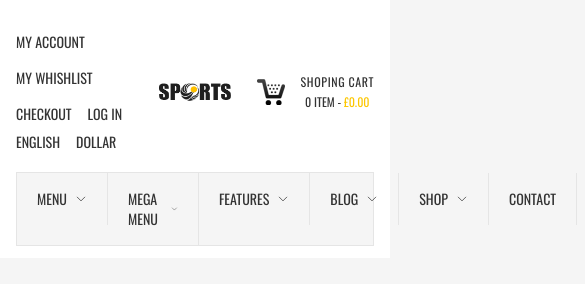
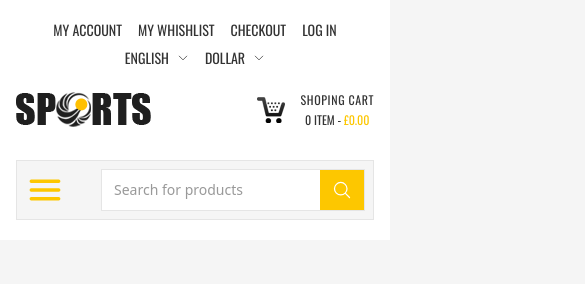
Before and after one commit to AlirezaHassankhani/sport-website, a website built with Vite: page index.html in a window 390 px wide. Shown: the top 284 px of the page, 585 px wide, since content can reach past the window. Built offline with nearby package versions, Linux system fonts and the light colour scheme.

Commit message:
responsive header

```diff
--- a/index.html
+++ b/index.html
@@ -6,11 +6,13 @@
     <title>navin sazan</title>
   </head>
   <body>
-    <header class="container bg-white py-3">
+    <header class="container bg-white py-5">
       <div class="container-content">
-        <div class="flex items-center py-5">
         <div
-            class="flex flex-col gap-2 font-oswald-regular uppercase text-sm flex-2/5"
+          class="relative flex max-lg:flex-col justify-between lg:items-center gap-y-6 mb-8"
+        >
+          <div
+            class="flex flex-col sm:max-lg:flex-row max-lg:items-center justify-between gap-2 font-oswald-regular uppercase text-sm"
           >
             <nav class="flex flex-wrap gap-4">
               <a href="#">my account</a>
@@ -20,16 +22,48 @@
             </nav>
 
             <div class="flex gap-4">
-              <a href="#">english</a>
-              <a href="#">dollar</a>
+              <a href="#">
+                <div class="flex items-center gap-2">
+                  <p>english</p>
+
+                  <svg
+                    fill="none"
+                    viewBox="0 0 24 24"
+                    stroke-width="1.5"
+                    stroke="currentColor"
+                    class="size-3"
+                  >
+                    <use href="icon.svg#chevron-down"></use>
+                  </svg>
+                </div>
+              </a>
+
+              <a href="#">
+                <div class="flex items-center gap-2">
+                  <p>dollar</p>
+
+                  <svg
+                    fill="none"
+                    viewBox="0 0 24 24"
+                    stroke-width="1.5"
+                    stroke="currentColor"
+                    class="size-3"
+                  >
+                    <use href="icon.svg#chevron-down"></use>
+                  </svg>
+                </div>
+              </a>
             </div>
           </div>
 
-          <div class="flex-1/5">
-            <img src="./images/logo.png" class="mx-auto" alt="logo" />
+          <div class="flex justify-between">
+            <div class="lg:absolute left-1/2 lg:-translate-x-1/2">
+              <a href="/">
+                <img src="./images/logo.png" alt="logo" />
+              </a>
             </div>
 
-          <div class="flex justify-end items-center gap-4 flex-2/5">
+            <div class="flex justify-end items-center gap-4">
               <div>
                 <img src="./images/icon-cart.png" alt="" />
               </div>
@@ -42,11 +76,24 @@
               </div>
             </div>
           </div>
+        </div>
 
         <div
           class="bg-primary-100 border border-primary-200 flex justify-between items-center"
         >
-          <ul class="flex">
+          <div class="lg:hidden ml-2 text-yellow-400">
+            <svg
+              fill="none"
+              viewBox="0 0 24 24"
+              stroke-width="2"
+              stroke="currentColor"
+              class="size-10"
+            >
+              <use href="icon.svg#bar"></use>
+            </svg>
+          </div>
+
+          <ul class="flex shrink-0 max-lg:hidden">
             <li>
               <div
                 class="flex items-center gap-2 text-sm py-4 px-5 cursor-pointer border-r border-primary-200"
@@ -54,18 +101,13 @@
                 <p class="uppercase font-oswald-regular">menu</p>
 
                 <svg
-                  xmlns="http://www.w3.org/2000/svg"
                   fill="none"
                   viewBox="0 0 24 24"
                   stroke-width="1.5"
                   stroke="currentColor"
                   class="size-3"
                 >
-                  <path
-                    stroke-linecap="round"
-                    stroke-linejoin="round"
-                    d="m19.5 8.25-7.5 7.5-7.5-7.5"
-                  />
+                  <use href="icon.svg#chevron-down"></use>
                 </svg>
               </div>
             </li>
@@ -77,18 +119,13 @@
                 <p class="uppercase font-oswald-regular">mega menu</p>
 
                 <svg
-                  xmlns="http://www.w3.org/2000/svg"
                   fill="none"
                   viewBox="0 0 24 24"
                   stroke-width="1.5"
                   stroke="currentColor"
                   class="size-3"
                 >
-                  <path
-                    stroke-linecap="round"
-                    stroke-linejoin="round"
-                    d="m19.5 8.25-7.5 7.5-7.5-7.5"
-                  />
+                  <use href="icon.svg#chevron-down"></use>
                 </svg>
               </div>
             </li>
@@ -100,18 +137,13 @@
                 <p class="uppercase font-oswald-regular">features</p>
 
                 <svg
-                  xmlns="http://www.w3.org/2000/svg"
                   fill="none"
                   viewBox="0 0 24 24"
                   stroke-width="1.5"
                   stroke="currentColor"
                   class="size-3"
                 >
-                  <path
-                    stroke-linecap="round"
-                    stroke-linejoin="round"
-                    d="m19.5 8.25-7.5 7.5-7.5-7.5"
-                  />
+                  <use href="icon.svg#chevron-down"></use>
                 </svg>
               </div>
             </li>
@@ -123,18 +155,13 @@
                 <p class="uppercase font-oswald-regular">blog</p>
 
                 <svg
-                  xmlns="http://www.w3.org/2000/svg"
                   fill="none"
                   viewBox="0 0 24 24"
                   stroke-width="1.5"
                   stroke="currentColor"
                   class="size-3"
                 >
-                  <path
-                    stroke-linecap="round"
-                    stroke-linejoin="round"
-                    d="m19.5 8.25-7.5 7.5-7.5-7.5"
-                  />
+                  <use href="icon.svg#chevron-down"></use>
                 </svg>
               </div>
             </li>
@@ -146,18 +173,13 @@
                 <p class="uppercase font-oswald-regular">shop</p>
 
                 <svg
-                  xmlns="http://www.w3.org/2000/svg"
                   fill="none"
                   viewBox="0 0 24 24"
                   stroke-width="1.5"
                   stroke="currentColor"
                   class="size-3"
                 >
-                  <path
-                    stroke-linecap="round"
-                    stroke-linejoin="round"
-                    d="m19.5 8.25-7.5 7.5-7.5-7.5"
-                  />
+                  <use href="icon.svg#chevron-down"></use>
                 </svg>
               </div>
             </li>
@@ -179,32 +201,41 @@
             </li>
           </ul>
 
-          <div class="border border-primary-200 flex mr-4">
-            <select name="" class="bg-white border-r border-primary-200 cursor-pointer pl-2.5 pr-5 outline-none capitalize">
-              <option value="all">all</option>
-            </select>
+          <div class="border border-primary-200 flex m-2">
+            <div
+              class="bg-white border-r border-primary-200 cursor-pointer p-2 flex justify-between items-center min-w-[100px] max-lg:hidden"
+            >
+              <p class="text-sm capitalize">all</p>
+
+              <svg
+                fill="none"
+                viewBox="0 0 24 24"
+                stroke-width="1.5"
+                stroke="currentColor"
+                class="size-3"
+              >
+                <use href="icon.svg#chevron-down"></use>
+              </svg>
+            </div>
 
             <div class="flex">
               <input
                 type="text"
-                class="bg-white indent-2 outline-none px-2 py-1 w-full text-sm"
+                class="bg-white indent-1 outline-none px-2 py-1 w-full text-sm"
                 placeholder="Search for products"
               />
 
-              <button class="bg-yellow-400 cursor-pointer text-white px-3 py-2.5">
+              <button
+                class="bg-yellow-400 cursor-pointer text-white px-3 py-2.5"
+              >
                 <svg
-                  xmlns="http://www.w3.org/2000/svg"
                   fill="none"
                   viewBox="0 0 24 24"
                   stroke-width="1.5"
                   stroke="currentColor"
                   class="size-5"
                 >
-                  <path
-                    stroke-linecap="round"
-                    stroke-linejoin="round"
-                    d="m21 21-5.197-5.197m0 0A7.5 7.5 0 1 0 5.196 5.196a7.5 7.5 0 0 0 10.607 10.607Z"
-                  />
+                  <use href="icon.svg#search"></use>
                 </svg>
               </button>
             </div>
--- a/src/style.css
+++ b/src/style.css
@@ -38,10 +38,10 @@
 
 @layer utilities {
   .container {
-    @apply max-w-7xl mx-auto;
+    @apply max-w-[1260px] mx-auto;
   }
   .container-content {
-    @apply max-w-6xl px-4 mx-auto;
+    @apply max-w-[1200px] px-4 mx-auto;
   }
 }
 
```
Also changed, not shown: public/icon.svg (added). Lines whose indentation alone changed are shown as unchanged.
